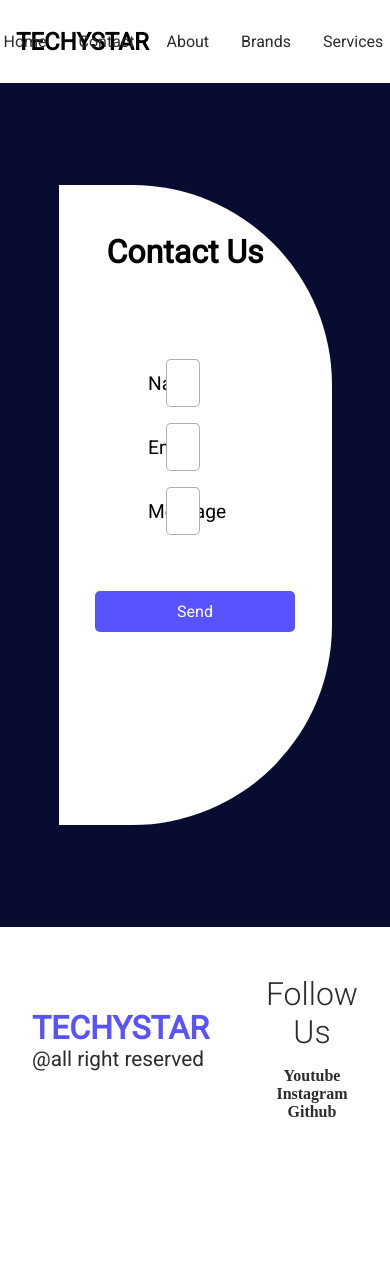
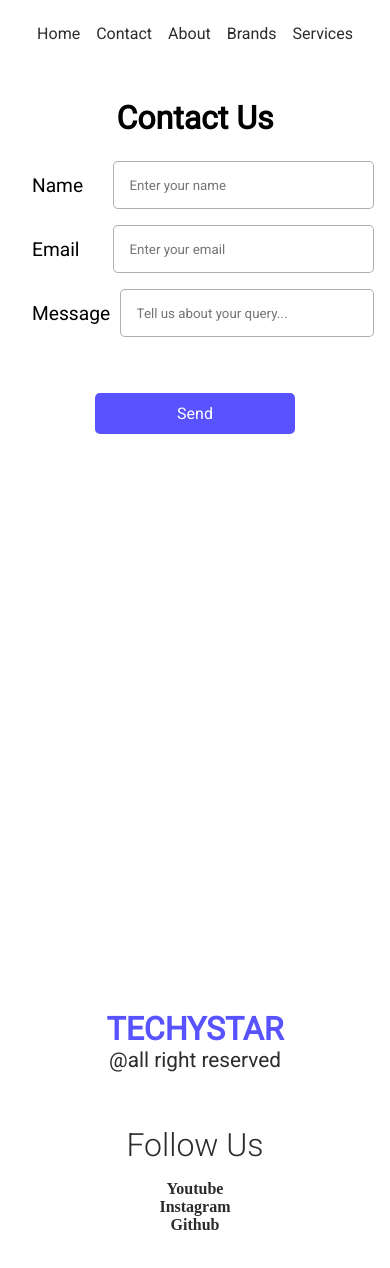
Before and after one commit to AtharvaSachan123/techystar, a React (Create React App) app: page /contact in a window 390 px wide. Shown: the top 1268 px of the page. Before the commit the page ends 1127 px from the top, so only its background shows below. Built offline with nearby package versions, Linux system fonts and the light colour scheme.

Commit message:
Made it responsive

```diff
--- a/src/App.jsx
+++ b/src/App.jsx
@@ -10,6 +10,7 @@
 import Contact from './components/Contact';
 import Services from './components/Services';
 import Home from './components/Home';
+import './styles/media.scss'
 const App = () => {
   return (
   <Router>
--- /dev/null
+++ b/src/styles/media.scss
@@ -0,0 +1,93 @@
+
+@media screen and (max-width:820px) {
+    .home3{
+        height: 130vh;
+        >div{
+            height: 120vh;
+        }
+    }
+    .contact{
+        >main{
+            height: 100vh;
+            width: 100%;
+            border-radius: 0%;
+            h1{
+                text-align: center;
+            }
+        }
+    }
+}
+@media screen and (max-width:700px) {
+
+    nav{
+        >h1{
+            display: none;
+        }
+        >main{
+            width: 100%;
+            justify-content: center;
+            a{
+                margin: 0.5rem;
+            }
+        }
+    }
+    .home>main{
+        align-items: center;
+        h1{
+            font-size:  3rem  ;
+        }
+    }
+
+
+    .home2{
+        height: 120vh;
+        flex-direction: column;
+        img{
+            width: 100%;
+        }
+        >div{
+            width: 100%;
+        }
+    }
+
+    .home3>div{
+        text-align: center;
+        width: 100%;
+        border-radius: 0;
+        >p{
+            padding: 5rem 2rem;
+            font-size: 0.9rem;
+            line-height: 150%;
+        }
+    }
+    .home4{
+        align-items: center;
+        >div{
+            border-radius: 0%;
+            width: 100%;
+            height: unset;
+        }
+    }
+    .contact>main{
+        padding: 1rem;
+        h1{
+            margin: 1rem;
+
+        }
+        >form{
+            margin: 0%;
+            >div{
+                width: 100%;
+            }
+        }
+
+    }
+    footer{
+        height: 50vh;
+        grid-template-columns: 1fr;
+        padding: 5rem;
+        >div{
+            align-items: center;
+        }
+    }
+    }
```
